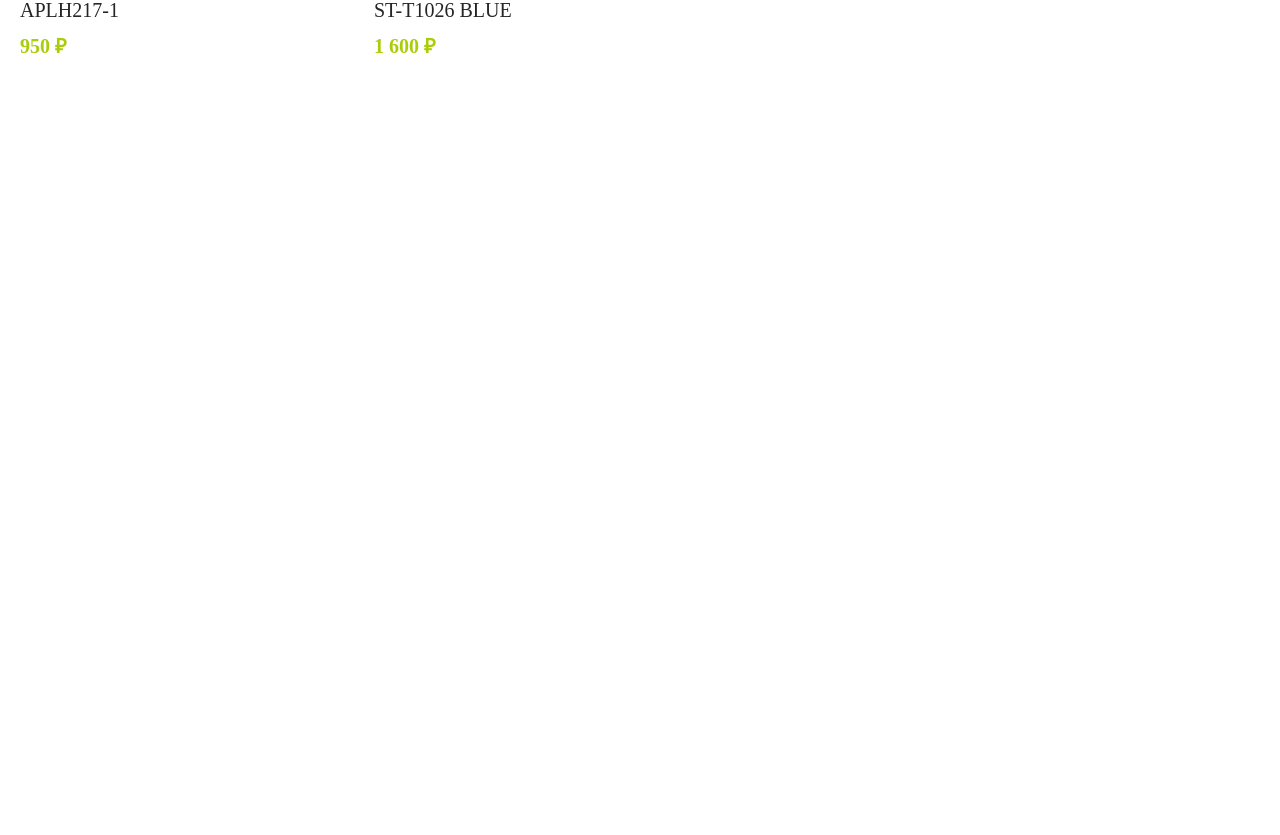
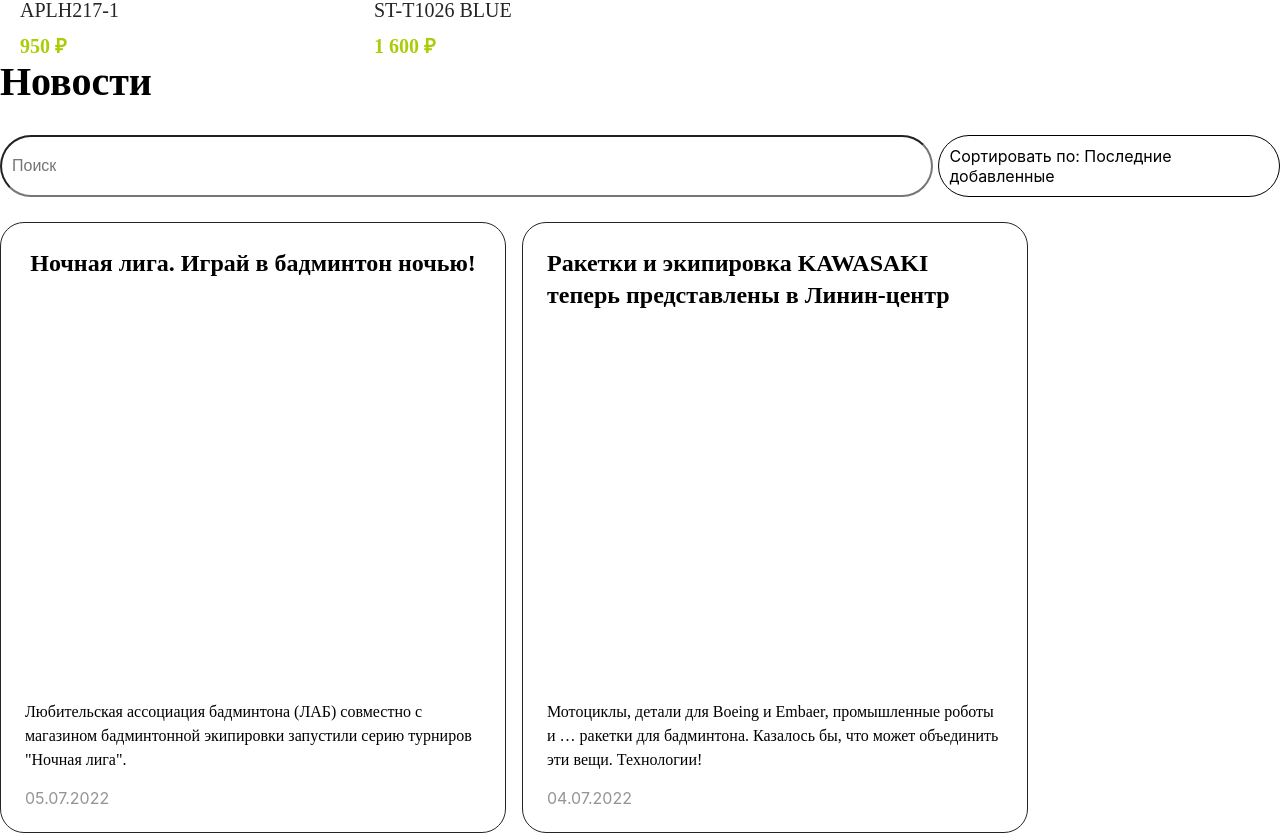
Before and after one commit to BOg2777/MainProject, a React (Create React App) app: page / in a window 1280 px wide. Shown: the part 400-1235 px from the top of the page. Before the commit the page ends 800 px from the top, so only its background shows below. Built offline with nearby package versions, Linux system fonts and the light colour scheme.

Commit message:
initial version

```diff
--- a/src/App.js
+++ b/src/App.js
@@ -2,12 +2,14 @@ import React from 'react';
 
 import Header from './components/Header/Header';
 import TShirts from './pages/badminton/MensClothing/T-shirts/T-shirts';
+import News from './pages/news/News';
 
 function App() {
   return (
     <div>
       <Header />
       <TShirts />
+      < News />
     </div>
   );
 }
--- /dev/null
+++ b/src/components/NewsItem/NewsItem.jsx
@@ -0,0 +1,18 @@
+import React from "react";
+
+import style from './style.module.css';
+
+
+function NewsItem({ item }) {
+  return (
+    <div className={style.wrapperItem}>
+        <div className={style.title}>{item.title}</div>
+        <div className={style.wrapperText}>
+          <div className={style.text}>{item.text}</div>
+          <div className={style.text, style.data}>{item.data}</div>
+        </div>
+    </div>
+  );
+}
+
+export default NewsItem;
--- /dev/null
+++ b/src/components/NewsItem/style.module.css
@@ -0,0 +1,44 @@
+.wrapperItem{
+    display: flex;
+    flex-direction: column;
+    justify-content: space-between;
+    align-items: center;
+    height: 561px;
+    width: 456px;
+    padding: 24px;
+    border: 1px solid #252525;
+    border-radius: 24px;
+
+    transition: all 0.3s ease-in-out;
+}
+
+.wrapperItem:hover{
+    cursor: pointer;
+    background-color: #252525;
+    color: #fff;
+    transform: rotate(3deg)
+}
+
+.title{
+    font-family: 'Actay Wide';
+    font-weight: 700;
+    font-size: 24px;
+    line-height: 32px;
+}
+
+.wrapperText{
+    display: flex;
+    flex-direction: column;
+    gap: 16px;
+}
+
+.text{
+    font-family: 'Hauora';
+    font-weight: 500;
+    font-size: 16px;
+    line-height: 24px;
+}
+
+.data{
+    color: #949494;
+}
--- /dev/null
+++ b/src/pages/news/News.jsx
@@ -0,0 +1,30 @@
+import React from "react";
+
+import style from './style.module.css';
+import NewsItem from "../../components/NewsItem/NewsItem";
+
+
+function News() {
+
+    let newsList = [
+        {title: 'Ночная лига. Играй в бадминтон ночью!' , text: 'Любительская ассоциация бадминтона (ЛАБ) совместно с магазином бадминтонной экипировки запустили серию турниров "Ночная лига".' , data: '05.07.2022'},
+        {title: 'Ракетки и экипировка KAWASAKI теперь представлены в Линин-центр' , text: 'Мотоциклы, детали для Boeing и Embaer, промышленные роботы и … ракетки для бадминтона. Казалось бы, что может объединить эти вещи. Технологии!' , data: '04.07.2022'},
+        {title: 'Ракетки и экипировка KAWASAKI теперь представлены в Линин-центр' , text: 'Мотоциклы, детали для Boeing и Embaer, промышленные роботы и … ракетки для бадминтона. Казалось бы, что может объединить эти вещи. Технологии!' , data: '04.07.2022'}];
+
+    return (
+        <div>
+            <div className={style.title}>Новости</div>
+            <div className={style.filter}>
+                <input className={style.input} type="text" placeholder="Поиск" />
+                <a className={style.filterCategory}>Сортировать по: Последние добавленные</a>
+            </div>
+            <div className={style.listitems}>
+            {newsList.map((item) => {
+                return <NewsItem item={item} />
+            })}
+            </div>
+        </div>
+    );
+  }
+
+  export default News;
--- /dev/null
+++ b/src/pages/news/style.module.css
@@ -0,0 +1,40 @@
+
+
+.title{
+    font-family: "Actay Wide";
+
+    font-size: 40px;
+    font-weight: 700;
+
+    margin-bottom: 30px;
+}
+
+.filter{
+    display: flex;
+    /* align-items: center; */
+    gap: 5px;
+    margin-bottom: 25px;
+}
+
+.input{
+    border-radius: 40px;
+    padding: 10px;
+    outline: none;
+    font-size: 16px;
+    width: 1110px;
+}
+
+.filterCategory{
+    border: 1px solid black;
+    border-radius: 40px;
+    padding: 10px;
+    width: 390px;
+    cursor: pointer;
+}
+
+.listitems{
+
+    display: flex;
+    flex-wrap: wrap;
+    gap: 16px;
+}
```
